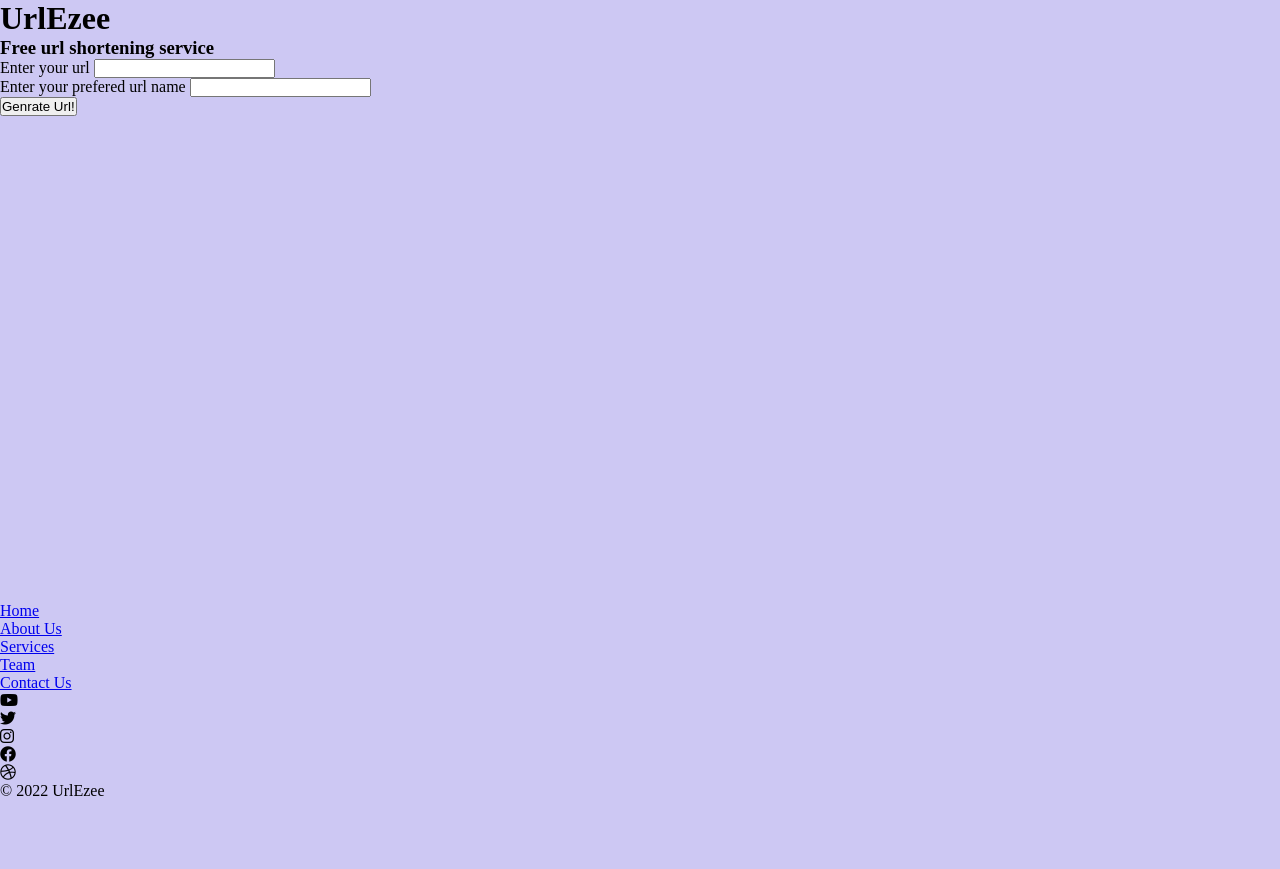
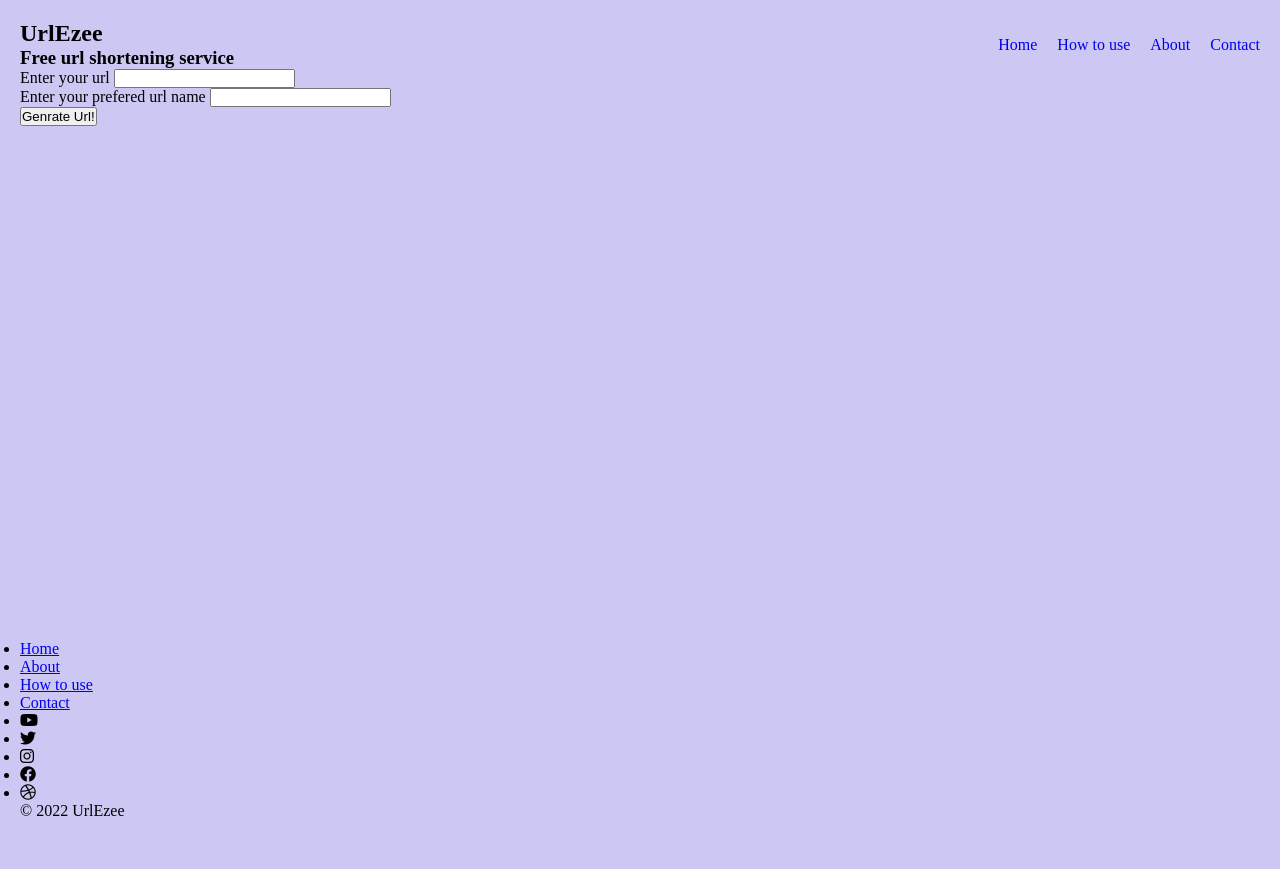
Before and after one commit to SparshChaurasia/UrlShortner, a Django app: page / in a window 1280 px wide. Before the commit the page ends 796 px from the top, so only its background shows below. Run offline with Django 3.2, Linux system fonts and the light colour scheme; some libraries are stand-ins or nearby versions.

Commit message:
added message to show the genrated url after form submission

```diff
--- a/home/views.py
+++ b/home/views.py
@@ -21,12 +21,16 @@ def new(request):
     url = request.POST.get("url")
     name = request.POST.get("name")
 
+    if url and name is None:
+        messages.error(request, "Please enter a valid name")
+        return redirect("/")
+
     if Urls.objects.filter(name=name).exists():
         messages.error(request, "This name is already taken")
         return redirect("/")
 
     u = Urls(name=name, url=url)
-    print(u)
     u.save()
     messages.success(request, "Your url was registered successfully")
+    messages.info(request, f"Your shortened url is {request.get_host()}/{name}")
     return redirect("/")
--- a/static/css/base.css
+++ b/static/css/base.css
@@ -11,14 +11,30 @@ body {
     background-color: var(--primary-color);
     height: 100vh;
     position: relative;
-    /* display: flex;
-    flex-direction: column; */
+    overflow: hidden;
+    margin: 20px;
+}
+/* Navbar Styling */
+nav {
+    display: flex;
+    align-items: center;
+    justify-content: space-between;
+}
+.nav__links-wrapper ul {
+    display: flex;
+}
+.nav__link {
+    list-style-type: none;
+    padding-left: 20px;
+}
+.nav__link a {
+    text-decoration: none;
 }
 .page {
     height: 100%;
 }
+/* Footer Styling */
 footer {
     bottom: 0;
     position: absolute;
-    /* align-items: flex-end; */
 }
--- a/templates/index.html
+++ b/templates/index.html
@@ -12,15 +12,29 @@
 </head>
 
 <body>
+	<header>
+		<nav>
+		<div class="nav__title-wrapper">
+            <h1 class="nav__title">UrlEzee</h1>
+            <h3 class="nav__sub-title">Free url shortening service</h3>
+        </div>
+		<div class="nav__links-wrapper">
+			<ul>
+				<li class="nav__link"><a href="#">Home</a></li>
+				<li class="nav__link"><a href="#">How to use</a></li>
+				<li class="nav__link"><a href="#">About</a></li>
+				<li class="nav__link"><a href="#">Contact</a></li>
+			</ul>
+		</div>
+		</nav>
+	</header>
     <div class="page">
-        <div class="page__title-wrapper">
-            <h1 class="page__title">UrlEzee</h1>
-            <h3 class="page__sub-title">Free url shortening service</h3>
-        </div>
         {% if messages %}
         <ul class="page__messages-wrapper">
             {% for message in messages %}
-            <li{% if message.tags %} class="{{ message.tags }} message"{% endif %}>{{ message }}</li>
+            {% if message.tags == "success" or message.tags == "error" %}
+              <li class="{{ message.tags }} message">{{ message }}</li>
+            {% endif %}
             {% endfor %}
         </ul>
         {% endif %}
@@ -38,15 +52,21 @@
                 <input type="submit" value="Genrate Url!" class="page__form--submit-btn">
             </form>
         </div>
+        <ul class="page__messages-wrapper">
+            {% for message in messages %}
+            {% if message.tags == "info" %}
+              <li class="{{ message.tags }} message">{{ message }}</li>
+            {% endif %}
+            {% endfor %}
+        </ul>
     </div>
     <footer>
-      <div class="container">
+      <div class="footer__wrapper">
         <ul class="flex-row">
-          <li><a href="#hero">Home</a></li>
-          <li><a href="#about">About Us</a></li>
-          <li><a href="#services">Services</a></li>
-          <li><a href="#team">Team</a></li>
-          <li><a href="#contact-us">Contact Us</a></li>
+        	<li><a href="#">Home</a></li>
+        	<li><a href="#">About</a></li>
+        	<li><a href="#">How to use</a></li>
+        	<li><a href="#">Contact</a></li>
         </ul>
         <ul class="flex-row">
         	<li>
```
Also changed, not shown: db.sqlite3. Lines whose indentation alone changed are shown as unchanged.
